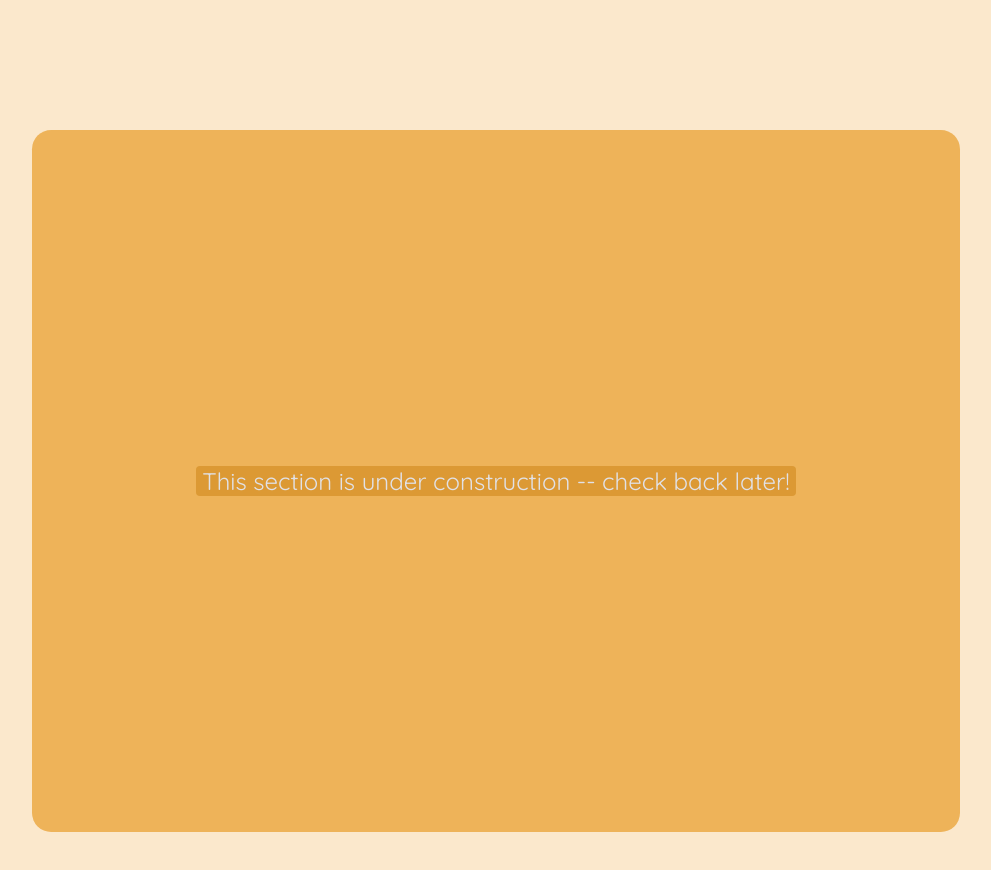
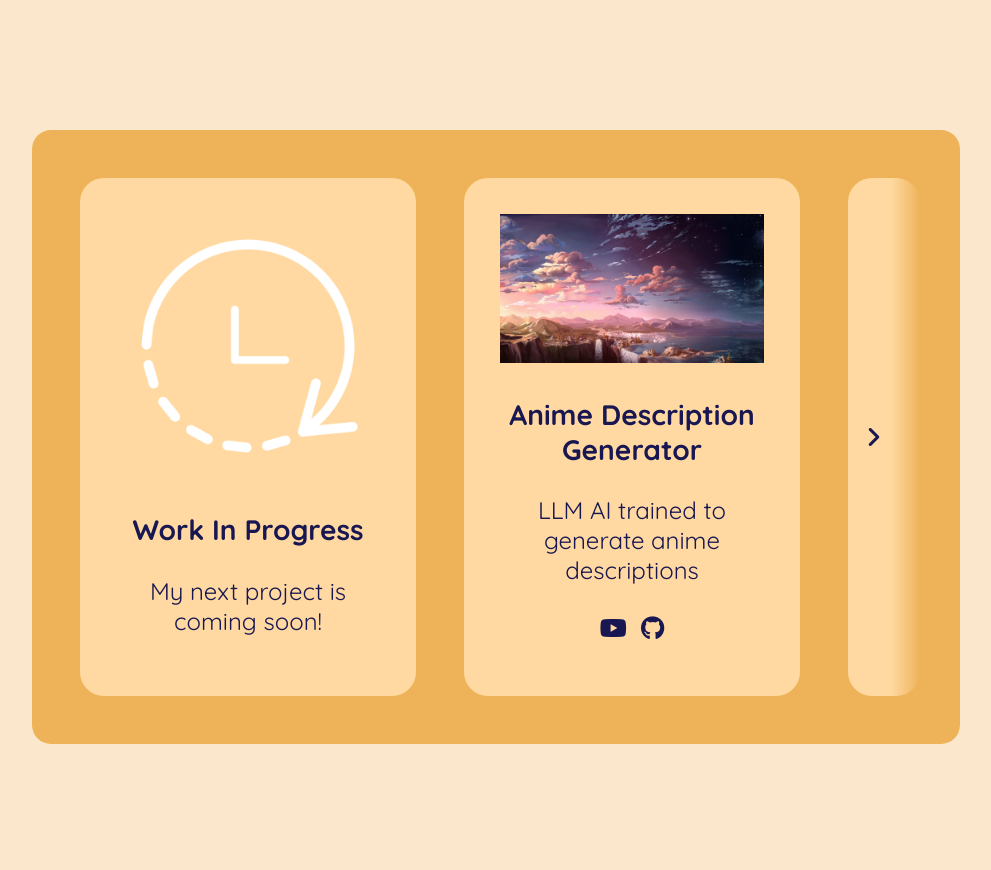
Before and after one commit to m-satler/iam, a plain HTML site: page index.html in a window 1280 px wide. Shown: the part 1400-2270 px from the top of the page, without its empty margins (144-1135 px from the left). Drawn offline with Linux system fonts and the light colour scheme; a web font is replaced by a local one.

Commit message:
Projects Section
Added the projects section and page and made minor functionality updates

```diff
--- a/index.html
+++ b/index.html
@@ -7,6 +7,7 @@
   <title>Mei</title>
   <link rel="icon" type="image/x-icon" href="/favicon.ico">
   <link rel="stylesheet" type="text/css" href="styles.css">
+  <script src="https://kit.fontawesome.com/ebe6e7ff23.js" crossorigin="anonymous"></script>
 </head>
 
 <body>
@@ -24,8 +25,21 @@
   </section>
   <section id="projects">
     <h2 class="projects__header">Projects</h2>
-    <div class="projects__cards">
-      <p class="projects__construction">&nbspThis section is under construction -- check back later!&nbsp</p>
+    <div class="projects__shelf">
+      <div class="projects__card">
+          <div class="projects__row"><img class="projects__card__img" alt="Work In Progress" src="source/img/cards/wip.png"></img></div>
+          <h3>Work In Progress</h3>
+          <p>My next project is coming soon!</p>
+      </div>
+      <div class="projects__card">
+        <a href="https://github.com/cubedhuang/anime-description-generator">
+        <div class="projects__row"><img alt="Anime Description Generator" src="source/img/cards/adg.jpg"></div>
+        <h3>Anime Description Generator</a></h3>
+        </a>
+        <p>LLM AI trained to generate anime descriptions</p>
+        <div class="links"><a href="https://www.youtube.com/watch?v=1GYt8VNfVc0"><span class="fa-brands fa-youtube"></span></a><a href="https://github.com/cubedhuang/anime-description-generator"><span class="fa-brands fa-github"></span></a></div>
+      </div>
+      <div class="projects__button"><a href="/projects"><span class="fas fa-angle-right"></span><span class="fas fa-angle-down"></span></a></div>
     </div>
   </section>
   <section id="contact">
--- /dev/null
+++ b/projects.css
@@ -0,0 +1,71 @@
+@font-face {
+    font-family: 'Quicksand';
+    src: url('source/fonts/Quicksand-VariableFont.ttf');
+
+    font-weight: normal;
+    font-style: normal;
+    font-display: swap;
+}
+
+html {
+  width: 100%;
+}
+
+body {
+    color: #191751;
+    background: #fbe8cc;
+    font-family: 'Quicksand', sans-serif;
+    font-size: large;
+    overflow-x: hidden;
+}
+
+h2 {
+    text-align: center;
+    font-size: 3em;
+    font-weight: 400;
+}
+
+section {
+    display: flex;
+    flex-wrap: wrap;
+    justify-content: space-around;
+    column-gap: 3em;
+    row-gap: 4em;
+}
+
+.projects__card {
+    display: flex;
+    flex-direction: column;
+    background-color: #EEB359;
+    padding: 1em;
+    border-radius: 1em;
+    max-width: 16em;
+
+}
+
+.projects__row {
+    display: flex;
+    justify-content: center;
+    align-items: center;
+    align-self: center;
+    justify-self: center;
+    width: 14em;
+    height: 14em;
+    img {
+        max-width: 14em;
+    }
+}
+
+.links {
+    display: flex;
+    justify-content: end;
+}
+
+a {
+    color: #191751;
+    text-decoration: none;
+}
+
+span {
+    padding: .3em;
+}
--- a/styles.css
+++ b/styles.css
@@ -111,21 +111,59 @@ h4 {
   text-align: center;
 }
 
-.projects__cards {
+.projects__shelf {
+  display: flex;
+  flex-direction: row;
+  flex-basis: 2em;
   background-color: #EEB359;
   text-align: center;
+  justify-content: space-around;
+  column-gap: 2em;
+  row-gap: 2em;
   margin: 4em 7em;
-  padding: 14em 2em;
-
-  color: #E1E1E6;
+  padding: 2em 2em;
   border-radius: .8em;
 }
 
-.projects__construction {
-  display: inline;
-  background-color: #DC9934;
-  font-size: x-large;
-  border-radius: 4px;
+.projects__card {
+  color: #191751;
+  background-color: #ffd9a1;
+  padding: 1.5em;
+  border-radius: 1em;
+  a {
+    color: #191751;
+    text-decoration: none;
+  }
+  span {
+    padding: .3em;
+  }
+}
+
+.projects__row {
+  img {
+    max-width: 11em;
+  }
+}
+
+.projects__button {
+  background: linear-gradient(90deg, #ffd9a1 60%,#00000000);
+  border-radius: 1em;
+  align-content: center;
+  min-width: 3em;
+  .fa-angle-right {
+    animation: .5s infinite alternate arrow_h;
+  }
+  .fa-angle-down {
+    display: none;
+  }
+  a {
+    color: #191751;
+  }
+}
+
+@keyframes arrow_h {
+  from{margin-left: -30%;}
+  to{margin-left: 10%;}
 }
 
 .contact__header {
@@ -275,9 +313,30 @@ h4 {
     margin: 5% 2.5%;
   }
 
-  .projects__cards {
+  .projects__shelf {
+    flex-direction: column;
     margin-left: 2.5em;
     margin-right: 2em;
+  }
+
+  .projects__button {
+    background: linear-gradient(#ffd9a1 60%,#00000000);
+    min-height: 3em;
+    .fa-angle-right {
+      display: none;
+    }
+    .fa-angle-down {
+      display: block;
+      animation: .5s infinite alternate arrow_v;
+    }
+    a {
+      text-decoration: none;
+    }
+  }
+
+  @keyframes arrow_v {
+    from{margin-top: -4%;}
+    to{margin-top: 1%;}
   }
 
   .contact__header {
@@ -432,10 +491,6 @@ h4 {
 
 @media screen and (min-width:1750px) {
 
-  .projects__construction {
-    font-size: xxx-large;
-  }
-
   .contact__header {
     margin-bottom: 10%!important;
   }
```
Also changed, not shown: projects.html (added, +36 -0 lines), source/img/cards/adg.jpg (added), source/img/cards/incskill.png (added), source/img/cards/wip.png (added), 2 other files.
